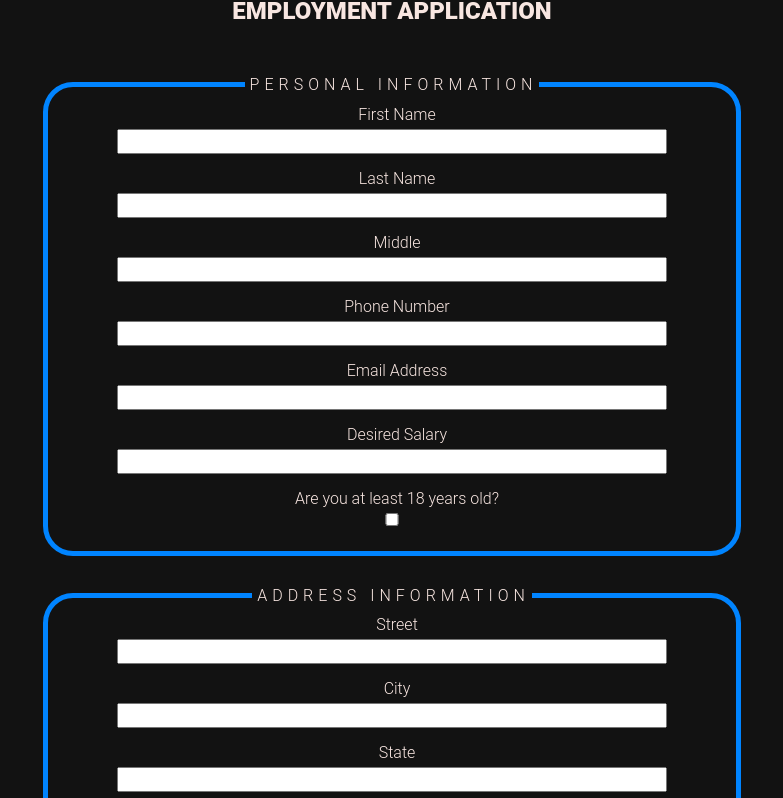
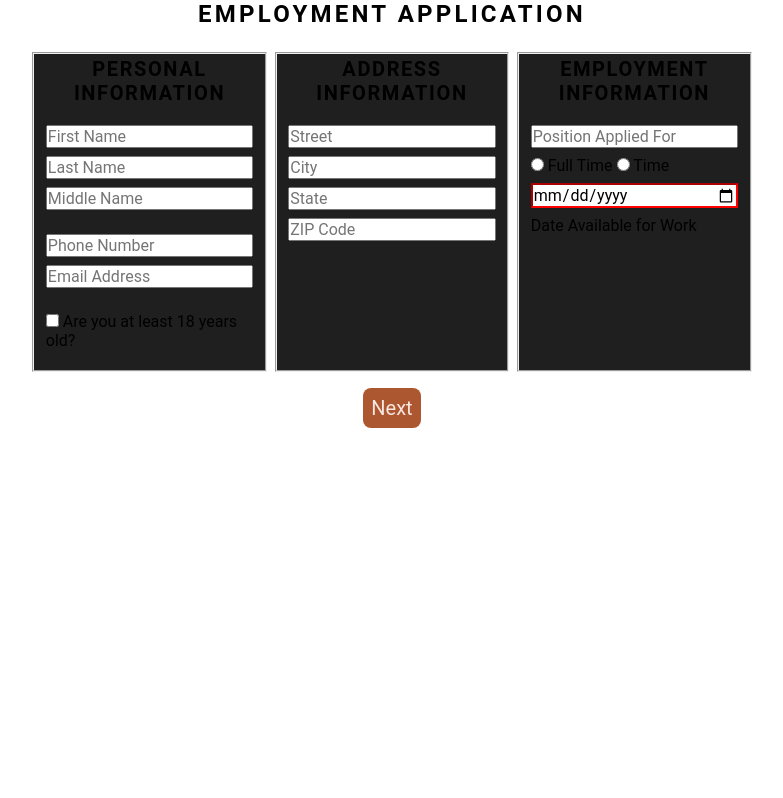
Before and after one commit to gelbels/EmployeeApplication, a plain HTML site: page index.html in a window 1280 px wide. Shown: the part 105-903 px from the top of the page, without its empty margins (248-1031 px from the left). After the commit the page ends 800 px from the top, so only its background shows below. Drawn offline with Linux system fonts and the light colour scheme.

Commit message:
styling test

```diff
--- a/index.html
+++ b/index.html
@@ -5,89 +5,107 @@
     <meta charset="UTF-8">
     <meta name="viewport" content="width=device-width, initial-scale=1.0">
     <title>UNFinished Business Job Application</title>
-    <link rel="stylesheet" href="styles.css">
-    <style>
-        body {
-            display: block;
-            width: fit-content;
-            margin-left: auto;
-            margin-right: auto;
-        }
-    </style>
+    <link rel="stylesheet" href="styles2.css">
 </head>
 
-<body>
+<body class="container">
     <h1>Unfinished Business</h1>
     <h2>Employment Application</h2>
 
-    <form action="" method="post">
+    <form action="" method="post" class="form-fields">
         <fieldset>
-            <legend>Personal Information</legend>
+            <!-- <div class="center"> -->
+            <h3>Personal Information</h3>
+            <!-- </div> -->
 
-            <label for="first-name">First Name</label>
-            <input type="text" id="first-name" name="first-name" pattern="[A-Za-z\s]+" required>
+            <div class="form-field-group">
+                <input type="text" id="first-name" name="first-name" placeholder="First Name" pattern="[A-Za-z\s]+"
+                    required>
+                <!-- <label for="first-name">First Name</label> -->
+
+                <input type="text" id="last-name" name="last-name" placeholder="Last Name" pattern="[A-Za-z\s]+"
+                    required>
+                <!-- <label for="last-name">Last Name</label> -->
+
+                <input type="text" id="middle-name" name="middle-name" placeholder="Middle Name" pattern="[A-Za-z\s]+"
+                    required>
+                <!-- <label for="middle-name">Middle</label> -->
+            </div>
+
+            <div class="form-field-group">
+                <!-- <label for="phone">Phone Number</label> -->
+                <input type="tel" id="phone" name="phone" placeholder="Phone Number"
+                    pattern="[0-9]{3}-[0-9]{2}-[0-9]{3}" required>
+
+                <!-- <label for="email">Email Address</label> -->
+                <input type="email" id="email" name="email" placeholder="Email Address" required>
+            </div>
 
 
-            <label for="last-name">Last Name</label>
-            <input type="text" id="last-name" name="last-name" pattern="[A-Za-z\s]+" required>
+            <!-- <label for="desired-salary">Desired Salary</label>
+            <input type="text" id="desired-salary" name="desired-salary" pattern="\d+(\.\d{2})?" required> -->
 
-            <label for="middle-name">Middle</label>
-            <input type="text" id="middle-name" name="middle-name" pattern="[A-Za-z\s]+" required>
-
-            <label for="phone">Phone Number</label>
-            <input type="tel" id="phone" name="phone" pattern="[0-9]{3}-[0-9]{2}-[0-9]{3}" required>
-
-            <label for="email">Email Address</label>
-            <input type="email" id="email" name="email" required>
-
-            <label for="desired-salary">Desired Salary</label>
-            <input type="text" id="desired-salary" name="desired-salary" pattern="\d+(\.\d{2})?" required>
-
-            <label for="age">Are you at least 18 years old?</label>
-            <input type="checkbox" id="age" name="age" required>
+            <div class="form-field-group">
+                <div class="form-field-buttons">
+                    <label for="age">
+                        <input type="checkbox" id="age" name="age" required>
+                        Are you at least 18 years old?
+                    </label>
+                </div>
+            </div>
         </fieldset>
 
         <fieldset>
-            <legend>Address Information</legend>
+            <h3>Address Information</h3>
 
-            <label for="street">Street</label>
-            <input type="text" id="street" name="street" pattern="[A-Za-z0-9\s]+" required>
+            <div class="form-field-group">
+                <!-- <label for="street">Street</label> -->
+                <input type="text" id="street" name="street" placeholder="Street" pattern="[A-Za-z0-9\s]+" required>
 
-            <label for="city">City</label>
-            <input type="text" id="city" name="city" pattern="[A-Za-z\s]+" required>
+                <!-- <label for="city">City</label> -->
+                <input type="text" id="city" name="city" placeholder="City" pattern="[A-Za-z\s]+" required>
 
-            <label for="state">State</label>
-            <input type="text" id="state" name="state" pattern="[A-Za-z]{2}" required>
+                <!-- <label for="state">State</label> -->
+                <input type="text" id="state" name="state" placeholder="State" pattern="[A-Za-z]{2}" required>
 
-            <label for="zip">ZIP Code</label>
-            <input type="text" id="zip" name="zip" pattern="[0-9]{5}" required>
+                <!-- <label for="zip">ZIP Code</label> -->
+                <input type="text" id="zip" name="zip" placeholder="ZIP Code" pattern="[0-9]{5}" required>
+            </div>
         </fieldset>
 
         <fieldset>
-            <legend>Employment</legend>
-            <label for="position">Position Applied For</label>
-            <input type="text" id="position" name="employment" pattern="[A-Za-z\s]+" value="" required>
+            <h3>Employment Information</h3>
 
-            <div>
-                <label for="eType">Please Select Preferred Employment Type</label>
-                <select id="eType" name="eType" style="width: 82%; display: block; margin: 0 auto;">
-                    <option value="" selected></option>
-                    <option value="FT">Full-Time</option>
-                    <option value="PT">Part-Time</option>
-                    <option value="seasonal">Seasonal</option>
-                </select>
+            <div class="form-field-group">
+                <input type="text" id="position" name="employment" placeholder="Position Applied For"
+                    pattern="[A-Za-z\s]+" value="" required>
+                <!-- <label for="position">Position Applied For</label> -->
+
+                <div class="form-field-buttons">
+                    <label for="full-time">
+                        <input type="radio" id="full-time" name="employment" value="full-time" required>
+                        Full Time
+                    </label>
+
+                    <label for="part-time">
+                        <input type="radio" id="part-time" name="employment" value="part-time" required>
+                        Time
+                    </label>
+                </div>
+
+                <input type="date" id="date-for-work" required>
+                <label for="date-for-work">Date Available for Work</label>
             </div>
-
-            <label for="date-for-work">Date Available for Work</label>
-            <input type="date" id="date-for-work" required>
         </fieldset>
 
         <!-- <input type="submit" value="Submit" class="submit-button"> -->
-        <button class="next">
-            <span><a class="link-no-style" href="page2.html">Next</a></span>
-        </button>
     </form>
 
+    <div class="center">
+        <a class="button" href="page2.html">
+            Next
+        </a>
+    </div>
+</body>
 
-</body>
 </html>
--- /dev/null
+++ b/reset.css
@@ -0,0 +1,27 @@
+*,
+*::before,
+*::after {
+    box-sizing: border-box;
+}
+
+* {
+    margin: 0;
+    padding: 0;
+    font-family: 'Roboto', sans-serif;
+}
+
+html {
+    color-scheme: dark light;
+}
+
+body {
+    margin: 0;
+    font: inherit;
+}
+
+input,
+textarea,
+button,
+select {
+    font: inherit;
+}
--- /dev/null
+++ b/styles2.css
@@ -0,0 +1,213 @@
+@import url("reset.css");
+
+/* :root,
+:root.light {
+    --bg-color: #fff;
+    --bg-color-contrast: #000000;
+    --text-color: #123;
+    --text-color-contrast: #fed;
+}
+
+:root.dark {
+    --bg-color: #121212;
+    --bg-color-contrast: #efefef;
+    --text-color: #45ADFE;
+    --text-color-contrast: #212729;
+} */
+
+:root {
+    --bg-color: #121212;
+    --bg-color-brighter: #1f1f1f;
+    --bg-color-accent: #ac5730;
+    --bg-color-contrast: #efefef;
+    --text-color: #f8e6e1;
+    --text-color-contrast: #212729;
+}
+
+/* html {
+    background-color: var(--bg-color);
+} */
+
+fieldset {
+    background-color: var(--bg-color-brighter);
+}
+
+h1 {
+    margin: 0.5rem;
+
+    /* color: var(--text-color); */
+
+    font-family: Georgia;
+    font-size: 3rem;
+    letter-spacing: rem;
+
+    text-align: center;
+    text-transform: uppercase;
+}
+
+h2 {
+    margin: 0.5rem;
+
+    /* color: var(--text-color); */
+
+    font-weight: 600;
+    letter-spacing: 0.2rem;
+
+    text-align: center;
+    text-transform: uppercase;
+}
+
+h3 {
+    margin: 0.2rem;
+    width: fit-content;
+
+    background-color: var(--bg-color-brighter);
+    /* color: var(--text-color); */
+
+    font-size: 1.25rem;
+    font-weight: 600;
+    letter-spacing: 0.1rem;
+
+    text-align: center;
+    text-transform: uppercase;
+}
+
+p {
+    /* color: var(--text-color); */
+    /* text-align: center; */
+}
+
+label {
+    /* color: var(--text-color); */
+    /* text-align: center; */
+}
+
+input {
+    /* color: var(--text-color-contrast); */
+    /* min-width: 1rem; */
+    width: 100%;
+
+    /* font-size: 1rem;
+    font-family: 'Roboto', sans-serif;
+    font-weight: 300; */
+
+    /* text-align: center; */
+}
+
+input:invalid {
+    /* background-color: ivory; */
+    /* border: none;
+    outline: 2px solid red;
+    border-radius: 5px; */
+}
+
+input:not(:focus):not(:placeholder-shown):invalid {
+    --color-invalid: red;
+
+    border-color: var(--color-invalid);
+}
+
+input:not(:focus):not(:placeholder-shown):invalid~.error-message {
+    display: block;
+}
+
+
+
+input[type="radio"],
+input[type="checkbox"] {
+    width: min-content
+}
+
+input::placeholder {
+    opacity: 1;
+    /* color: var(--text-color); */
+}
+
+.button {
+    text-decoration: none;
+    font-size: 1.25rem;
+    padding: 0.5rem;
+    width: fit-content;
+    color: var(--text-color);
+    background-color: var(--bg-color-accent);
+    border-radius: 0.5rem;
+}
+
+.container {
+    display: flex;
+    flex-direction: column;
+    gap: 1rem;
+
+    margin: auto;
+    max-width: 80ch;
+}
+
+.form-fields {
+    --min: 10ch;
+
+    display: flex;
+    flex-wrap: wrap;
+    gap: 0.5rem;
+}
+
+.form-fields>* {
+    flex: 1 1 var(--min);
+}
+
+.form-field-group {
+    display: flex;
+    flex-wrap: wrap;
+    /* gap: 0.5rem; */
+
+    /* margin: 1.25rem 0rem; */
+    margin: 1rem auto;
+    width: 90%;
+}
+
+/* .form-field-group>* :not([type="radio"], [type="checkbox"]) {
+    width: 100%;
+} */
+
+.form-field-buttons>* {
+    /* display: flex;
+    flex-wrap: wrap; */
+    /* flex: 1 1 2ch; */
+    /* margin: 0rem 0.5rem;
+    width: max-content; */
+}
+
+.form-field-group>* {
+    margin: 0.25rem 0rem;
+}
+
+.center {
+    /* display: grid;
+    place-content: center; */
+    display: grid;
+    justify-content: center;
+    grid-auto-flow: column;
+}
+
+/*
+.content-grid {
+    display: grid;
+    grid-column: content;
+    grid-gap: 0.5rem;
+} */
+
+/* .header {
+    grid-row: 1 / 2;
+    grid-column: 1 / 4;
+} */
+
+/* @media (min-width: 36em) {
+    .content-grid {
+        grid-template-columns: 1fr 1fr;
+    }
+}
+
+@media (min-width: 56em) {
+    .content-grid {
+        grid-template-columns: 1fr 1fr 1fr;
+    }
+} */
```
Also changed, not shown: page2.html (+77 -18 lines).
